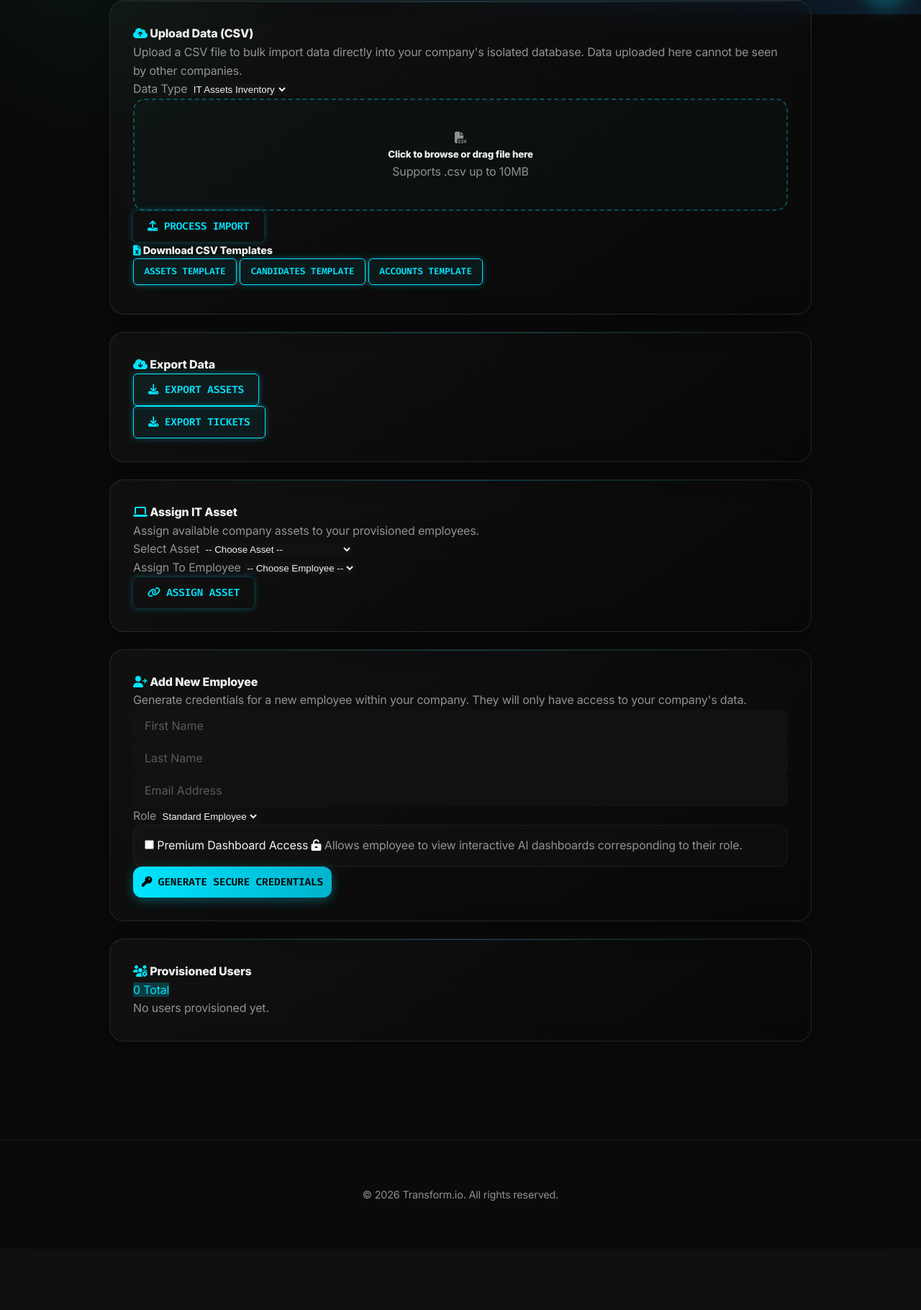
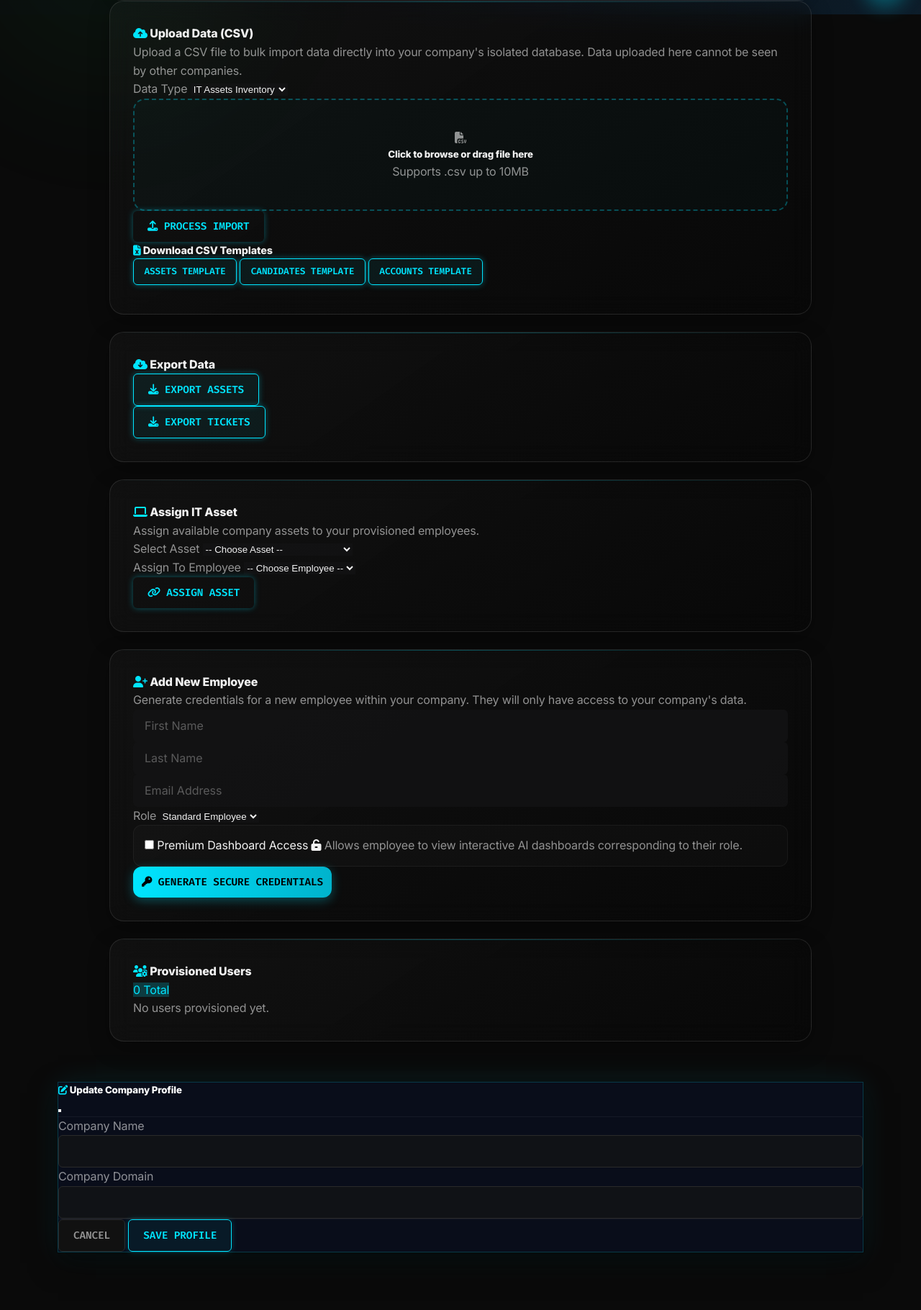
Before and after one commit to jai333/Tranform-Tech.com, a Django app: template app_track/tracking_app/templates/tracking_app/company_data.html in a window 1280 px wide. Shown: the part 780-2600 px from the top of the page at 72% size. Before the commit the page ends 2448 px from the top, so only its background shows below. Run offline with Django 5.2, Linux system fonts and the light colour scheme; the template is opened without the code that fills it, so the values that code supplies are empty; some libraries are stand-ins or nearby versions.

Commit message:
Enhance company_data.html UI with glassmorphic modals and glow effects

```diff
--- a/app_track/tracking_app/templates/tracking_app/company_data.html
+++ b/app_track/tracking_app/templates/tracking_app/company_data.html
@@ -100,6 +100,41 @@
         margin-right: 1rem;
         font-weight: 600;
     }
+
+    /* Glow Effects */
+    .btn-glow {
+        box-shadow: 0 0 10px rgba(0, 229, 255, 0.2);
+        transition: all 0.3s ease;
+    }
+    .btn-glow:hover {
+        box-shadow: 0 0 20px rgba(0, 229, 255, 0.6);
+        transform: translateY(-2px);
+    }
+
+    /* Exotic Modals */
+    .modal-glass .modal-content {
+        background: rgba(10, 15, 30, 0.85);
+        backdrop-filter: blur(25px);
+        -webkit-backdrop-filter: blur(25px);
+        border: 1px solid rgba(0, 229, 255, 0.2);
+        box-shadow: 0 15px 35px rgba(0,0,0,0.5), 0 0 40px rgba(0, 229, 255, 0.1);
+        color: white;
+    }
+    .modal-glass .modal-header {
+        border-bottom: 1px solid rgba(255, 255, 255, 0.05);
+    }
+    .modal-glass .modal-footer {
+        border-top: 1px solid rgba(255, 255, 255, 0.05);
+    }
+    .modal-glass .form-control {
+        background: rgba(0,0,0,0.3);
+        border: 1px solid rgba(255,255,255,0.1);
+        color: #00E5FF;
+    }
+    .modal-glass .form-control:focus {
+        border-color: #00E5FF;
+        box-shadow: 0 0 10px rgba(0,229,255,0.2);
+    }
 </style>
 {% endblock %}
 
@@ -111,7 +146,7 @@
             <p class="text-secondary mb-0">Tenant: <strong class="text-white">{{ tenant.name }}</strong></p>
         </div>
         <div>
-            <button class="btn btn-primary me-2" style="background:var(--primary); border:none;" onclick="document.getElementById('update-company-modal').classList.add('active')">
+            <button class="btn btn-primary me-2 btn-glow" style="background:var(--primary); border:none;" data-bs-toggle="modal" data-bs-target="#updateCompanyModal">
                 <i class="fa-solid fa-pen-to-square"></i> Edit Details
             </button>
             <a href="{% url 'home' %}" class="btn btn-outline-light"><i class="fa-solid fa-arrow-left"></i> Back to Dashboard</a>
@@ -336,36 +371,33 @@
 </div>
 
 <!-- Update Company Details Modal -->
-<div id="update-company-modal" class="modal-glass" style="display:none; position:fixed; inset:0; background:rgba(0,0,0,0.7); z-index:9999; align-items:center; justify-content:center; backdrop-filter:blur(8px);">
-    <div class="modal-content-glass" style="background:var(--apple-card-bg); border:1px solid var(--apple-border); border-radius:20px; width:90%; max-width:520px; padding:2rem; box-shadow:0 25px 50px -12px rgba(0,0,0,0.5);">
-        <h3 style="color:white; margin-top:0; margin-bottom:1.5rem; display:flex; align-items:center; gap:8px;"><i class="fa-solid fa-pen-to-square text-cyan"></i> Update Company Details</h3>
-        <form method="POST">{% csrf_token %}
+<div class="modal fade modal-glass" id="updateCompanyModal" tabindex="-1" aria-hidden="true">
+    <div class="modal-dialog">
+        <div class="modal-content">
+            <form method="POST">
+                {% csrf_token %}
                 <input type="hidden" name="action" value="update_company">
+                <div class="modal-header">
+                    <h5 class="modal-title"><i class="fa-solid fa-pen-to-square text-cyan"></i> Update Company Profile</h5>
+                    <button type="button" class="btn-close btn-close-white" data-bs-dismiss="modal" aria-label="Close"></button>
+                </div>
+                <div class="modal-body">
                     <div class="mb-3">
-                <label class="form-label text-secondary small">Company Name</label>
-                <input type="text" name="name" class="form-control" value="{{ tenant.name }}" style="background:var(--bg-surface); color:white; border:1px solid var(--secondary);" required>
+                        <label class="form-label text-secondary">Company Name</label>
+                        <input type="text" name="name" class="form-control" value="{{ tenant.name }}" required>
                     </div>
                     <div class="mb-3">
-                <label class="form-label text-secondary small">Company Domain</label>
-                <input type="text" name="domain" class="form-control" value="{{ tenant.domain|default:'' }}" style="background:var(--bg-surface); color:white; border:1px solid var(--secondary);">
+                        <label class="form-label text-secondary">Company Domain</label>
+                        <input type="text" name="domain" class="form-control" value="{{ tenant.domain|default:'' }}">
                     </div>
-            <div style="display:flex; gap:12px; margin-top:1rem;">
-                <button type="submit" class="btn btn-primary" style="flex:1; border:none; border-radius:10px; padding:12px; font-weight:600; background:#00E5FF; color:#000;">Save Details</button>
-                <button type="button" class="btn" style="flex:1; background:rgba(255,255,255,0.1); color:white; border-radius:10px; padding:12px; font-weight:600;" onclick="document.getElementById('update-company-modal').classList.remove('active')">Cancel</button>
+                </div>
+                <div class="modal-footer">
+                    <button type="button" class="btn btn-secondary" data-bs-dismiss="modal">Cancel</button>
+                    <button type="submit" class="btn btn-info btn-glow">Save Profile</button>
                 </div>
             </form>
         </div>
     </div>
-
-<script>
-    // Style toggle logic for modal
-    const modal = document.getElementById('update-company-modal');
-    modal.classList.add = function(className) {
-        if (className === 'active') this.style.display = 'flex';
-    };
-    modal.classList.remove = function(className) {
-        if (className === 'active') this.style.display = 'none';
-    };
-</script>
+</div>
 
 {% endblock %}
```
Lines whose indentation alone changed are shown as unchanged.
